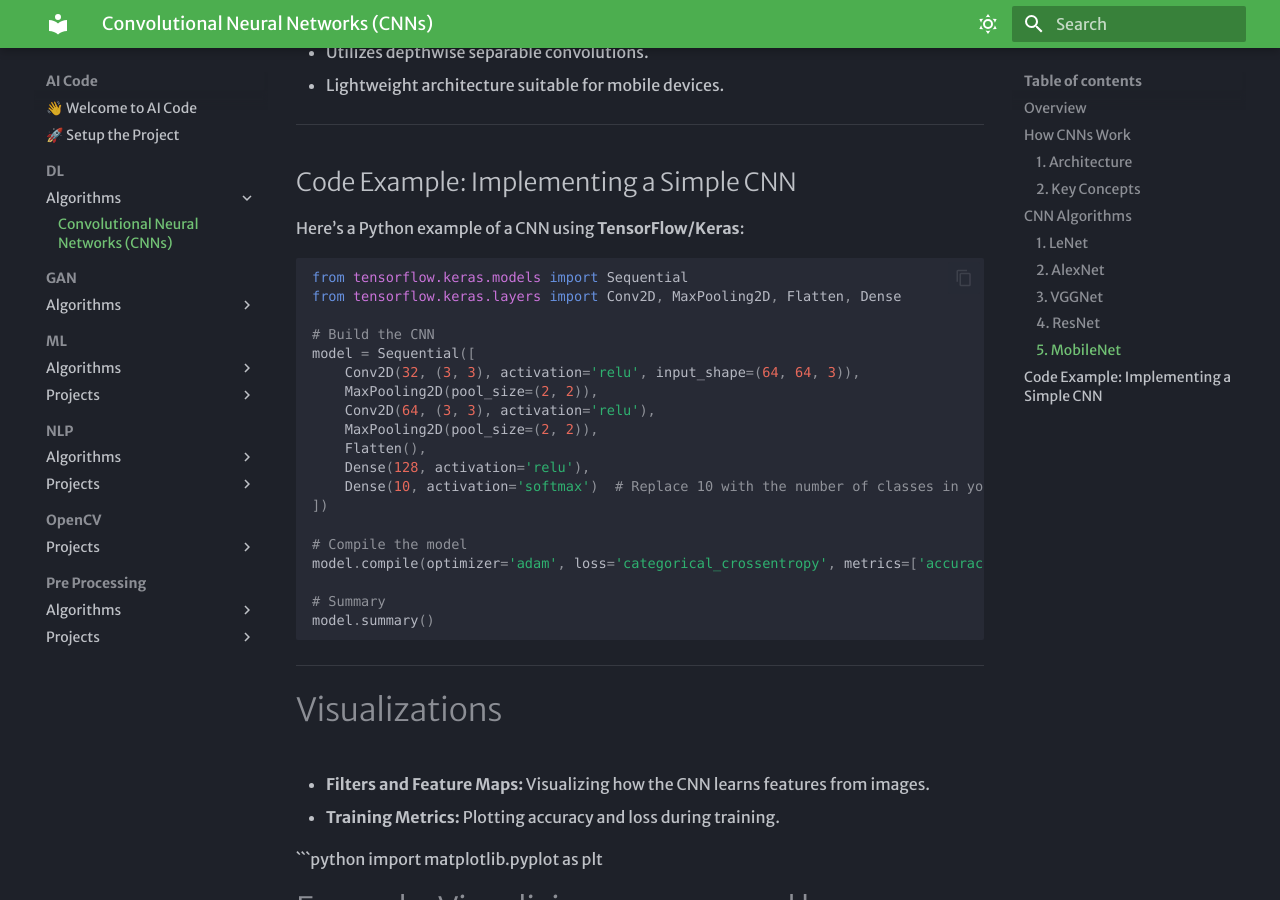
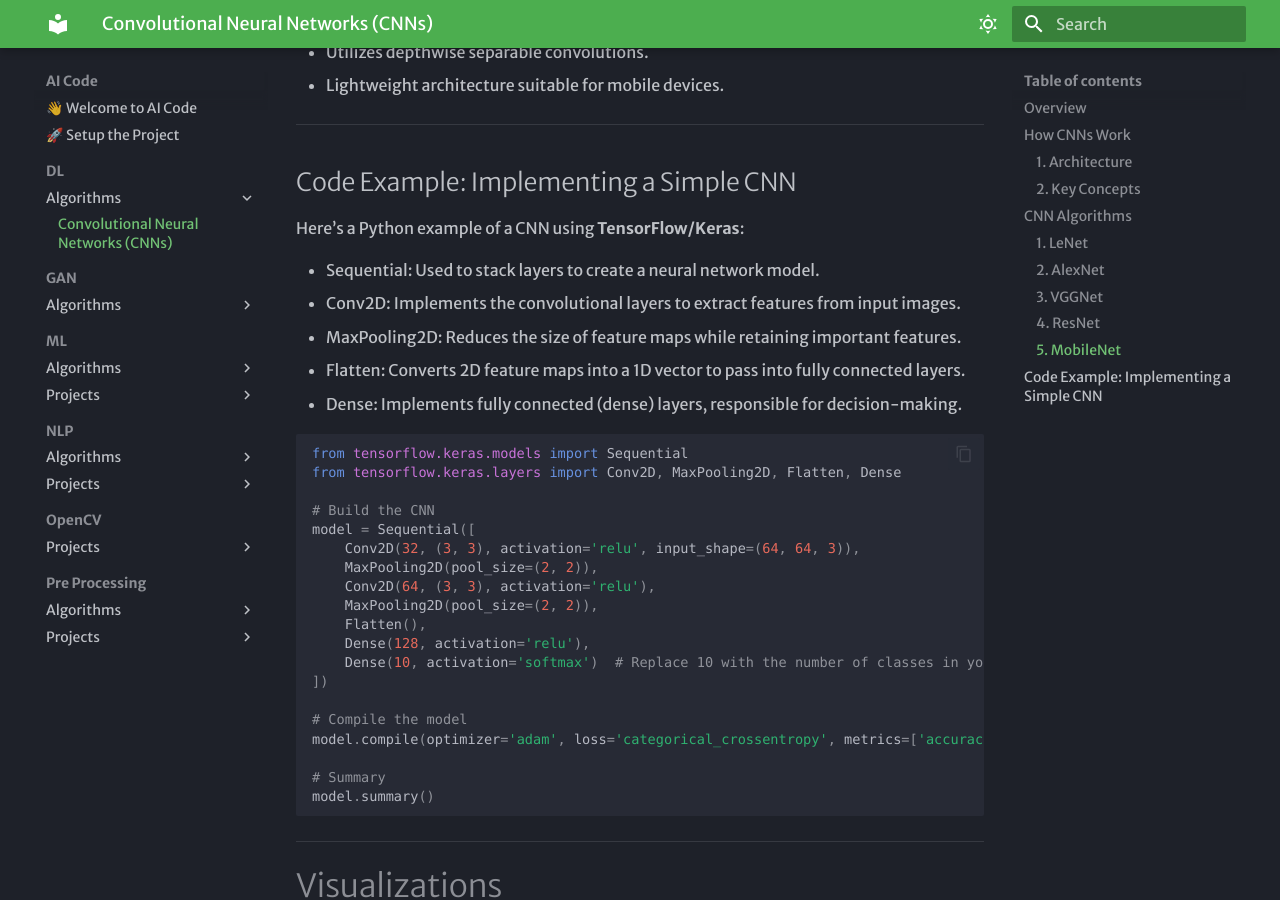
Before and after one commit to Avdhesh-Varshney/AI-Code, an MkDocs documentation site: the page built from docs/DL/algorithms/Convolution_neural_network.md, in a window 1280 px wide and 900 px high, scrolled down 1953 px. Built offline with MkDocs 1.6.1 and Material for MkDocs 9.7.7, drawn with Linux system fonts in a browser that asks for light colours; some web fonts are replaced.

Commit message:
Update Convolution_neural_network.md

````diff
--- a/docs/DL/algorithms/Convolution_neural_network.md
+++ b/docs/DL/algorithms/Convolution_neural_network.md
@@ -64,6 +64,13 @@ CNNs are composed of the following layers:
 
 Here’s a Python example of a CNN using **TensorFlow/Keras**:
 
+* Sequential:   Used to stack layers to create a neural network model.
+* Conv2D:       Implements the convolutional layers to extract features from input images.
+* MaxPooling2D: Reduces the size of feature maps while retaining important features.
+* Flatten:      Converts 2D feature maps into a 1D vector to pass into fully connected layers.
+* Dense:        Implements fully connected (dense) layers, responsible for decision-making.
+
+
 ```python
 from tensorflow.keras.models import Sequential
 from tensorflow.keras.layers import Conv2D, MaxPooling2D, Flatten, Dense
````
